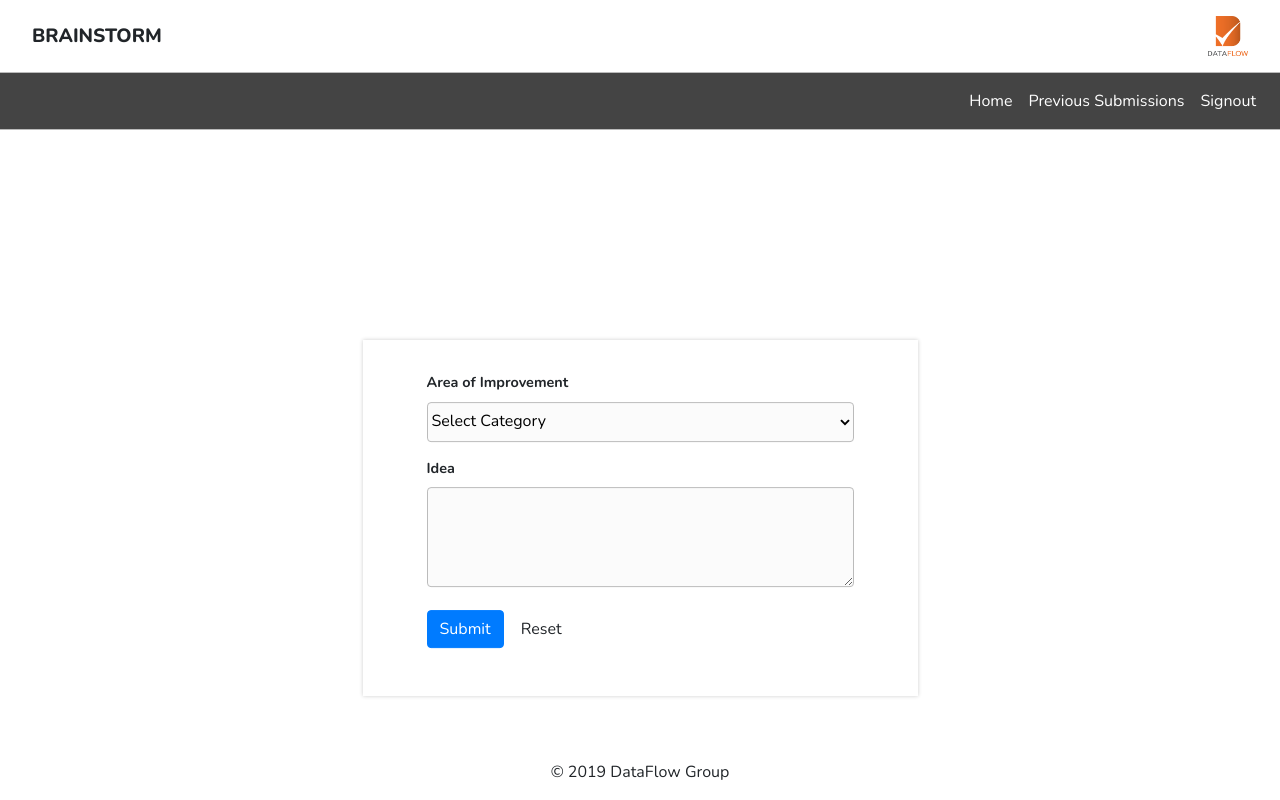
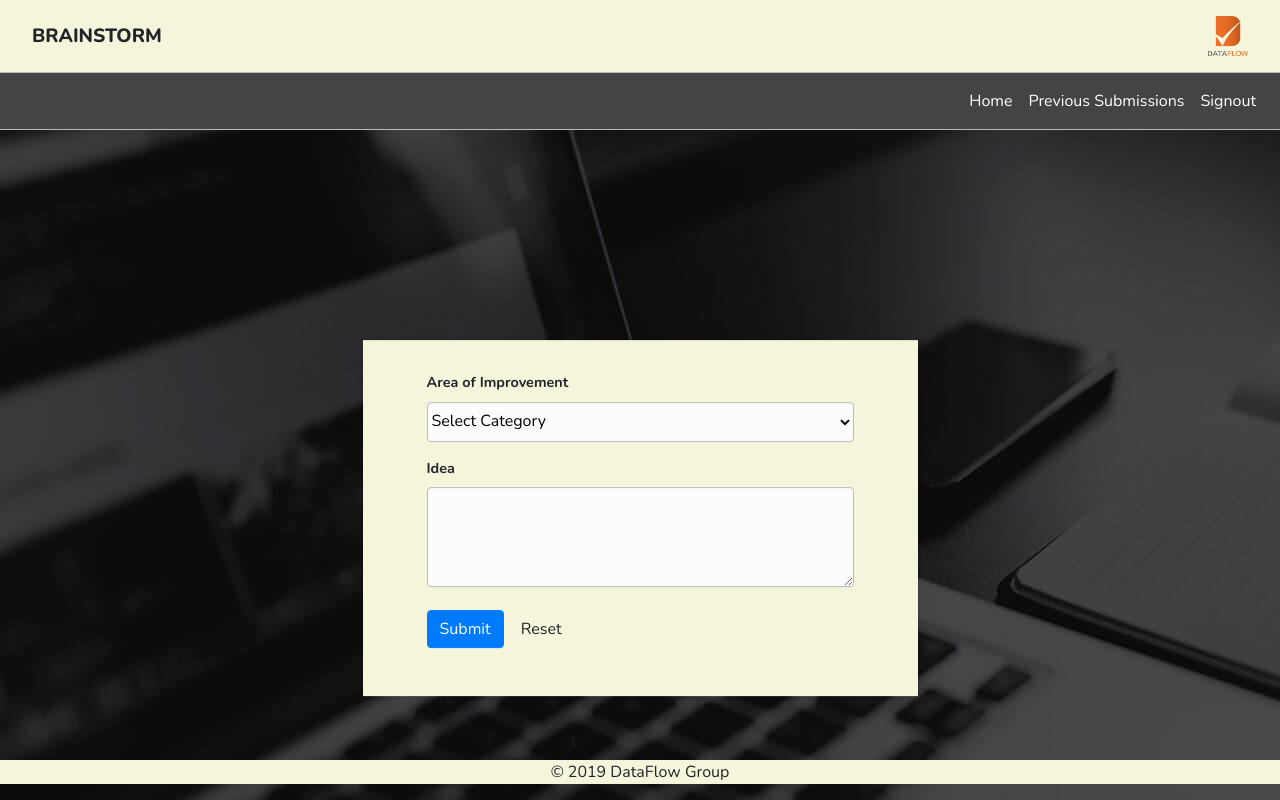
Before and after one commit to alisha2203/BrainStorm, a plain HTML site: page assets/home.html in a window 1280 px wide. Drawn offline with nearby package versions, Linux system fonts and the light colour scheme.

Commit message:
Add files via upload

```diff
--- a/assets/css/style.css
+++ b/assets/css/style.css
@@ -4,6 +4,8 @@
 html,
 body{
     font-family: 'Nunito', sans-serif;
+    background-color: beige;
+    background-image: url('../images/img4.jpg');
 }
 
 .header{
@@ -17,6 +19,7 @@ body{
     align-items: center;
     justify-content: flex-start;
     padding: 1rem 2rem;
+    background-color:beige;
     border-bottom: 1px solid #bbb;
 }
 
@@ -58,6 +61,7 @@ body{
 .form{
     margin: 2rem auto 0;
     width: 50%;
+    background-color: #fff;
     box-shadow: 0px 0px 4px rgba(0,0,0,0.2);
     padding: 2em 4rem;
     display: grid;
@@ -66,6 +70,7 @@ body{
     justify-content: center;
     position: relative;
     transform: translateY(50%);
+    background-color: beige;
 }
 
 .form-elem{
@@ -94,4 +99,5 @@ body{
 /* Footer */
 .footer{
     text-align: center;
+    background-color:beige;
 }
```
